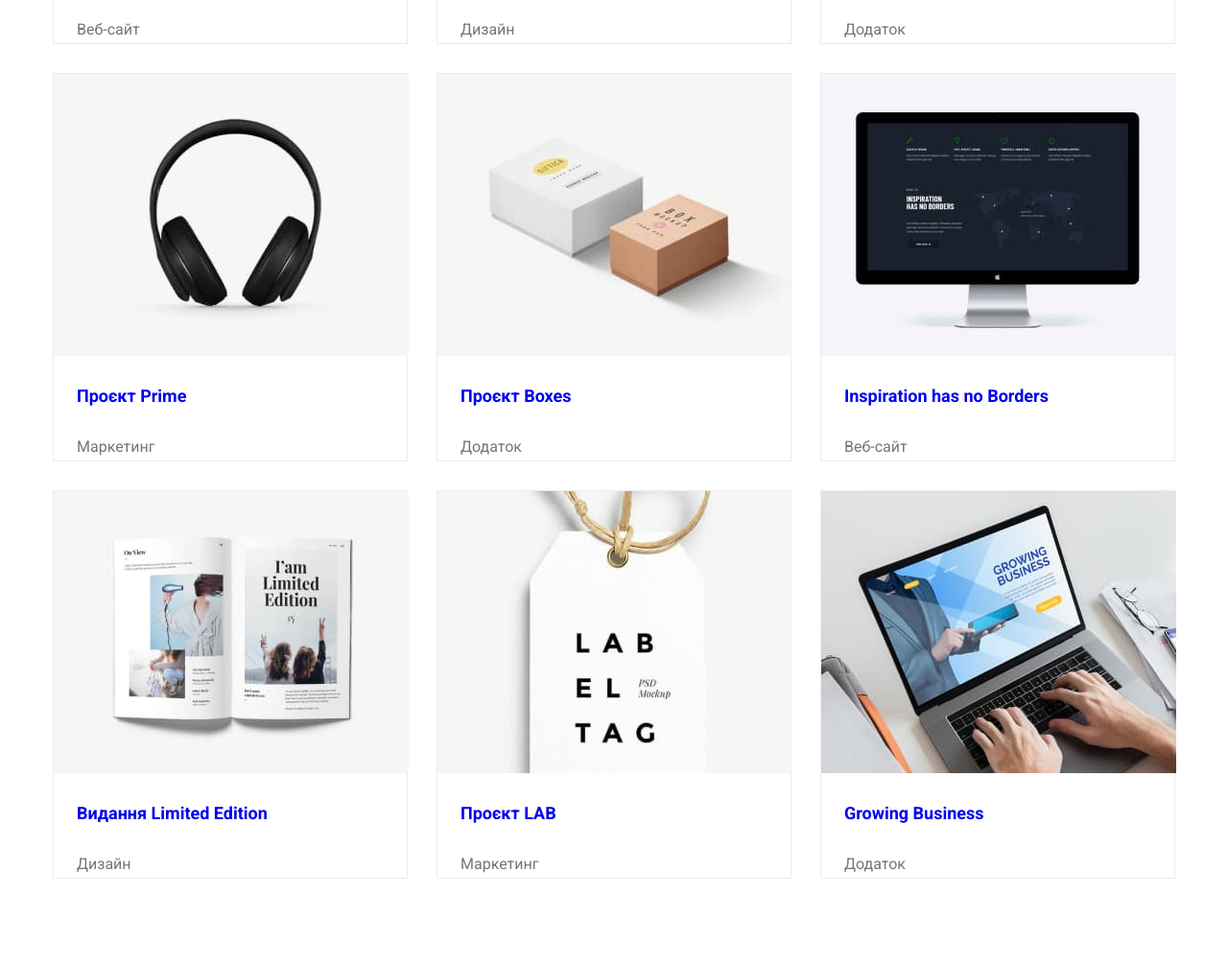
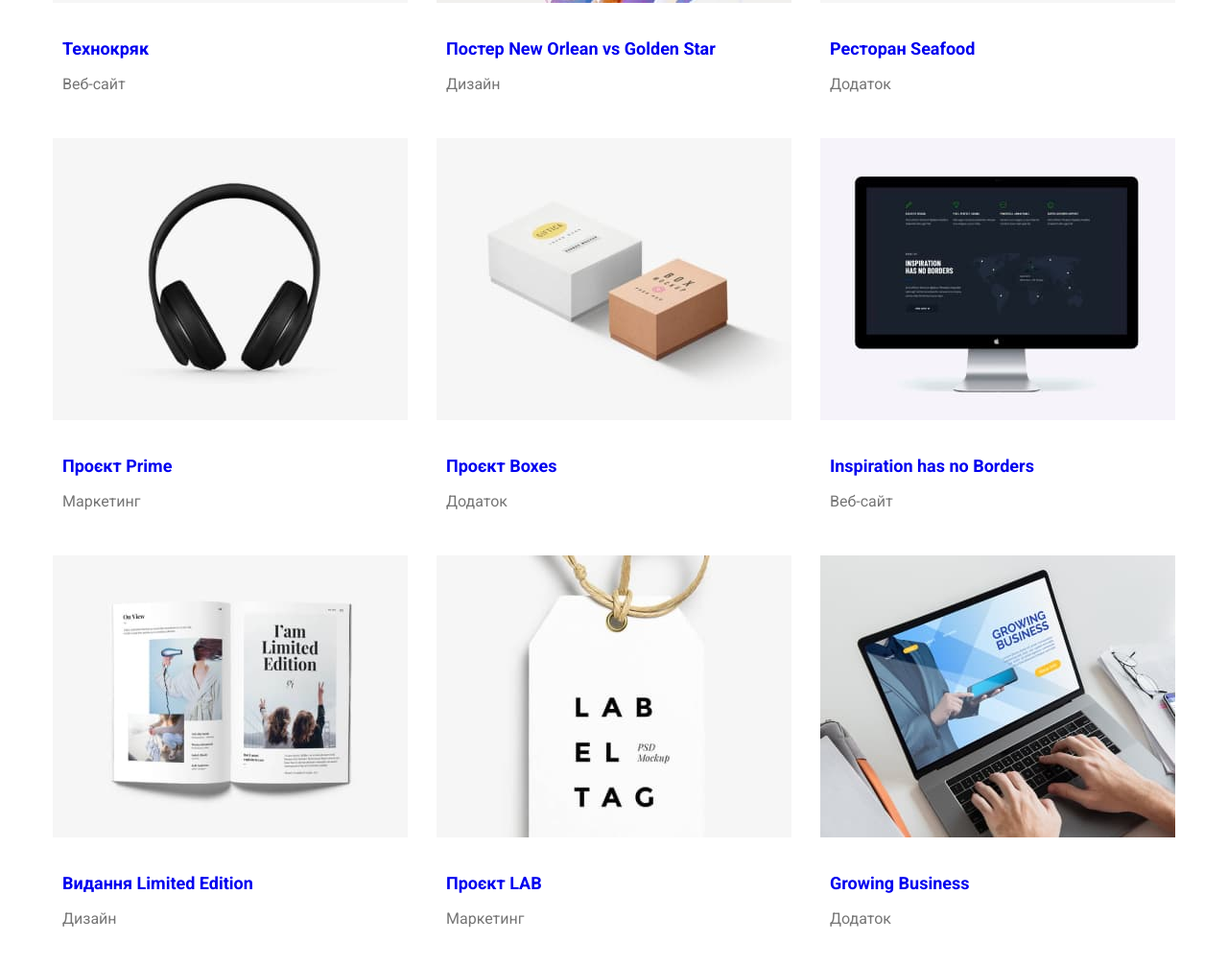
Before and after one commit to ChernyshenkoI/goit-markup-hw-03, a plain HTML site: page portfolio.html in a window 1280 px wide. Shown: the part 537-1543 px from the top of the page at 96% size. Drawn offline with Linux system fonts and the light colour scheme.

Commit message:
changed portfolio syles

```diff
--- a/css/styles.css
+++ b/css/styles.css
@@ -13,13 +13,15 @@ html{
     --text-color: #212121;
     --light-text-color: #757575;
     --accent-text-color:#FFFFFF;
-    --foter-text-color:rgba(255, 255, 255, 0.6);
+    --footer-text-color:rgba(255, 255, 255, 0.6);
 
 
     --accent-color: #2196F3;
     --active-color: #188CE8;
 
     --header-border-color: #ECECEC;
+
+    --border-color:rgba(238,238,238,1)
 }
 
 /* Утиліти / Reset */
@@ -95,13 +97,11 @@ body{
 .contact-list{
 display: flex;
 margin-left: auto;
-
 }
 
 h2{
     text-align: center;
 }
-
 
 .web {
     font-family: 'Raleway', sans-serif;
@@ -118,9 +118,13 @@ h2{
     display: flex;
     margin-left:93px;
     justify-content: space-between;
+    margin-right: 40px;
+}
+.main-menu:last-child{
+    margin-right: 0;
+}
 
 
-}
 .menu-item {
     font-weight: 500;
     font-size: 14px;
@@ -132,16 +136,12 @@ h2{
     font-weight: 500;
     font-size: 14px;
     color: var(--light-text-color);
+    margin-right: 50px;
+
 }
-
-.main-contact:last-child{
-    margin-right: 0;
-  }
-
-  /* .main-contact:first-child{
-    margin-right: 50;
-  } */
-
+.main-contact:not(:last-child){
+    margin-right:0;
+}
 
 .menu-item:focus,
 .menu-item:hover,
@@ -319,7 +319,7 @@ padding: 30px 10px;
 }
 
 .footer-contact {
-    color: var(--foter-text-color);
+    color: var(--footer-text-color);
 }
 
 .footer-adress:hover,
@@ -341,8 +341,23 @@ address{
 }
 /* Portfolio */    /* Portfolio */   /* Portfolio */    /* Portfolio */
 
+.portfolio{
+padding-top: 94px;
+padding-bottom: 94px;
+}
+.examples{
+padding: 30px 10px;
+border-left: var(--border-color);
+border-bottom: var(--border-color);
+border-right: var(--border-color);
+}
+img{
+    display: block;
+    max-width: 100%;
+    height: auto;
+}
+
 .button {
-
     font-family: var(--main-font);
     font-weight: 500;
     font-size: 16px;
@@ -353,17 +368,16 @@ address{
     letter-spacing: 0.03em;
     border-radius: 4px;
     border: 0px;
-    margin: 5px 5px;
     padding: 5px 20px;
-
-
+    gap: 10px;
+    margin: 0 auto;
 
 }
 .button-list{
     display: flex;
     flex-wrap: wrap;
     justify-content: center;
-    margin: 25px 10px;
+    margin-bottom: 34px;
 }
 
 .button:focus,
@@ -384,27 +398,26 @@ address{
     font-size: 18px;
     line-height: 2;
     color: var(--text-color);
-    margin: 20px 24px;
     text-align: left;
 }
 
 .port-card-list{
 display: flex;
 flex-wrap: wrap;
-justify-content:space-between;
-padding-bottom: 100px;
+gap: 30px;
 }
 
 .port-card{
     width: 370px;
     height: 405px;
-    border: 1px solid var(--header-border-color);
-    margin-bottom: 30px
 }
 
 .port-text {
     font-size: 16px;
     line-height: 1.88;
     color: var(--light-text-color);
-    margin: 20px 24px;
+    margin-top: 4px;
 }
+a{
+    display: block;
+}
--- a/portfolio.html
+++ b/portfolio.html
@@ -59,99 +59,104 @@
               <img
                 src="./images/portfolio/project1.jpg"
                 alt="Технокряк"
-                width="370"
-              />
+                width="370"/>
+                <div class="examples">
               <h2 class="port-subtitle">Технокряк</h2>
-              <p class="port-text">Веб-сайт</p></a
-            >
+              <p class="port-text">Веб-сайт</p></a>
+             </div>
           </li>
           <li class="port-card">
             <a class="link" href="#">
               <img
                 src="./images/portfolio/project2.jpg"
                 alt="Технокряк"
-                width="370"
-              />
+                width="370"/>
+                <div class="examples">
               <h2 class="port-subtitle">Постер <span lang="en">New Orlean vs Golden Star</span></h2>
-              <p class="port-text">Дизайн</p></a
-            >
+              <p class="port-text">Дизайн</p></a>
+             </div>
           </li>
           <li class="port-card">
             <a class="link" href="#">
               <img
                 src="./images/portfolio/project3.jpg"
                 alt="Технокряк"
-                width="370"
-              />
+                width="370"/>
+
+                <div class="examples">
               <h2 class="port-subtitle">Ресторан <span lang="en">Seafood</span></h2>
-              <p class="port-text">Додаток</p></a
-            >
+              <p class="port-text">Додаток</p></a>
+              </div>
+
           </li>
           <li class="port-card">
             <a class="link" href="#">
               <img
                 src="./images/portfolio/project4.jpg"
                 alt="Проєкт Prime"
-                width="370"
-              />
+                width="370"/>
+
+                <div class="examples">
               <h2 class="port-subtitle">Проєкт <span lang="en">Prime</span></h2>
-              <p class="port-text">Маркетинг</p></a
-            >
+              <p class="port-text">Маркетинг</p></a>
+              </div>
           </li>
           <li class="port-card">
             <a class="link" href="#">
               <img
                 src="./images/portfolio/project5.jpg"
                 alt="Проєкт Boxes"
-                width="370"
-              />
+                width="370"/>
+
+                <div class="examples">
               <h2 class="port-subtitle">Проєкт <span lang="en">Boxes</span></h2>
-              <p class="port-text">Додаток</p></a
-            >
+              <p class="port-text">Додаток</p></a>
+              </div>
           </li>
           <li class="port-card">
             <a class="link" href="#">
               <img
                 src="./images/portfolio/project6.jpg"
                 alt="Inspiration has no Borders"
-                width="370"
-              />
+                width="370"/>
+
+                <div class="examples">
               <h2 class="port-subtitle"><span lang="en">Inspiration has no Borders</span></h2>
-              <p class="port-text">Веб-сайт</p></a
-            >
+              <p class="port-text">Веб-сайт</p></a>
+              </div>
           </li>
           <li class="port-card">
             <a class="link" href="#">
               <img
                 src="./images/portfolio/project7.jpg"
                 alt="Видання Limited Edition"
-                width="370"
-              />
+                width="370"/>
+                <div class="examples">
               <h2 class="port-subtitle">Видання <span lang="en">Limited Edition</span></h2>
-              <p class="port-text">Дизайн</p></a
-            >
+              <p class="port-text">Дизайн</p></a>
+              </div>
           </li>
           <li class="port-card">
             <a class="link" href="#">
               <img
                 src="./images/portfolio/project8.jpg"
                 alt="Проєкт LAB"
-                width="370"
-              />
+                width="370"/>
+                <div class="examples">
               <h2 class="port-subtitle">Проєкт LAB</h2>
-              <p class="port-text">Маркетинг</p></a
-            >
+              <p class="port-text">Маркетинг</p></a>
+              </div>
           </li>
           <li class="port-card">
             <a class="link" href="#">
               <img
                 src="./images/portfolio/project9.jpg"
                 alt="Growing Business"
-                width="370"
-              />
+                width="370"/>
+                <div class="examples">
               <h2 class="port-subtitle"><span lang="en">Growing Business</span></h2>
-              <p class="port-text">Додаток</p></a
-            >
+              <p class="port-text">Додаток</p></a>
+              </div>
           </li>
         </ul>
       </div>
```
